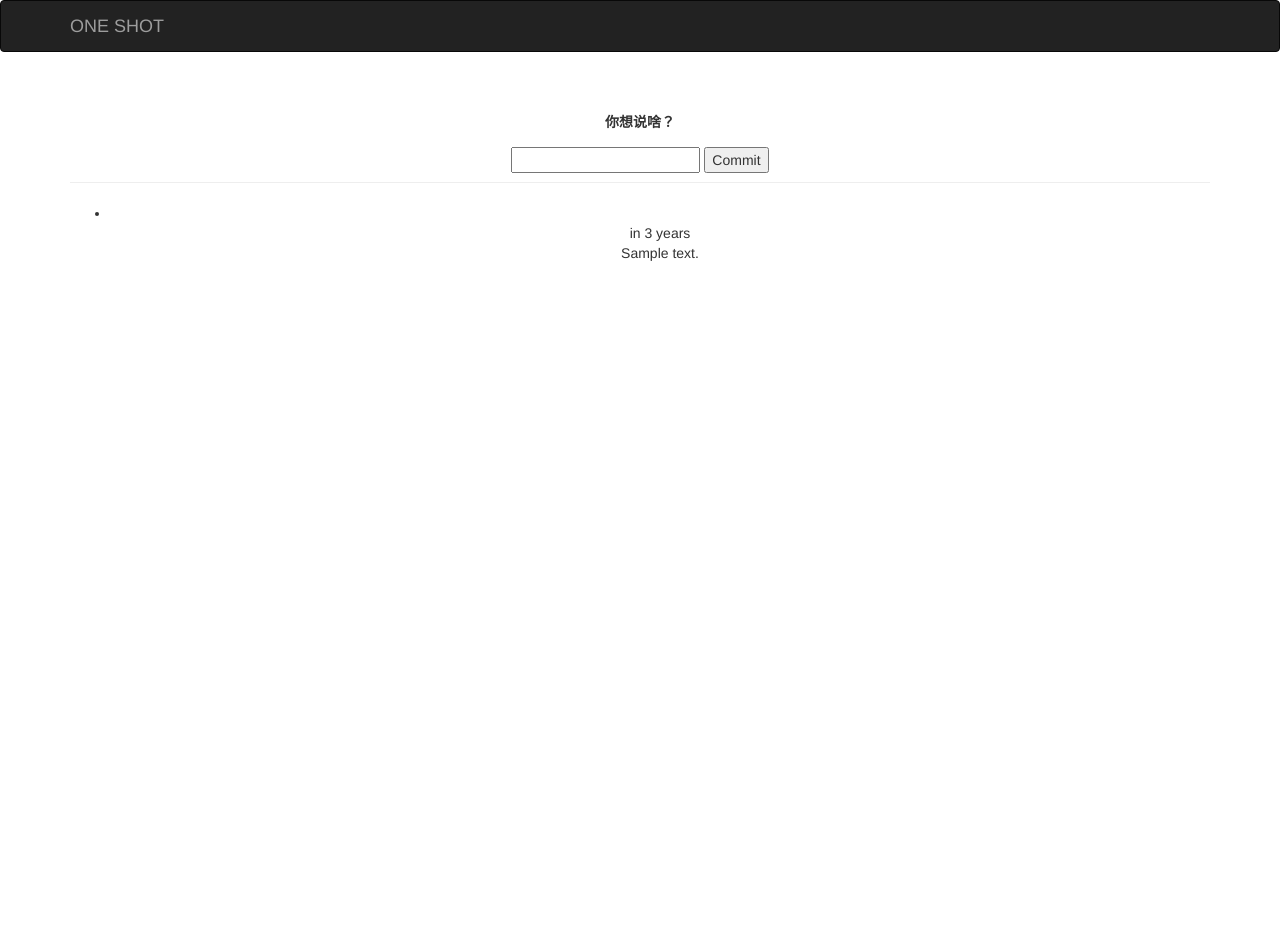
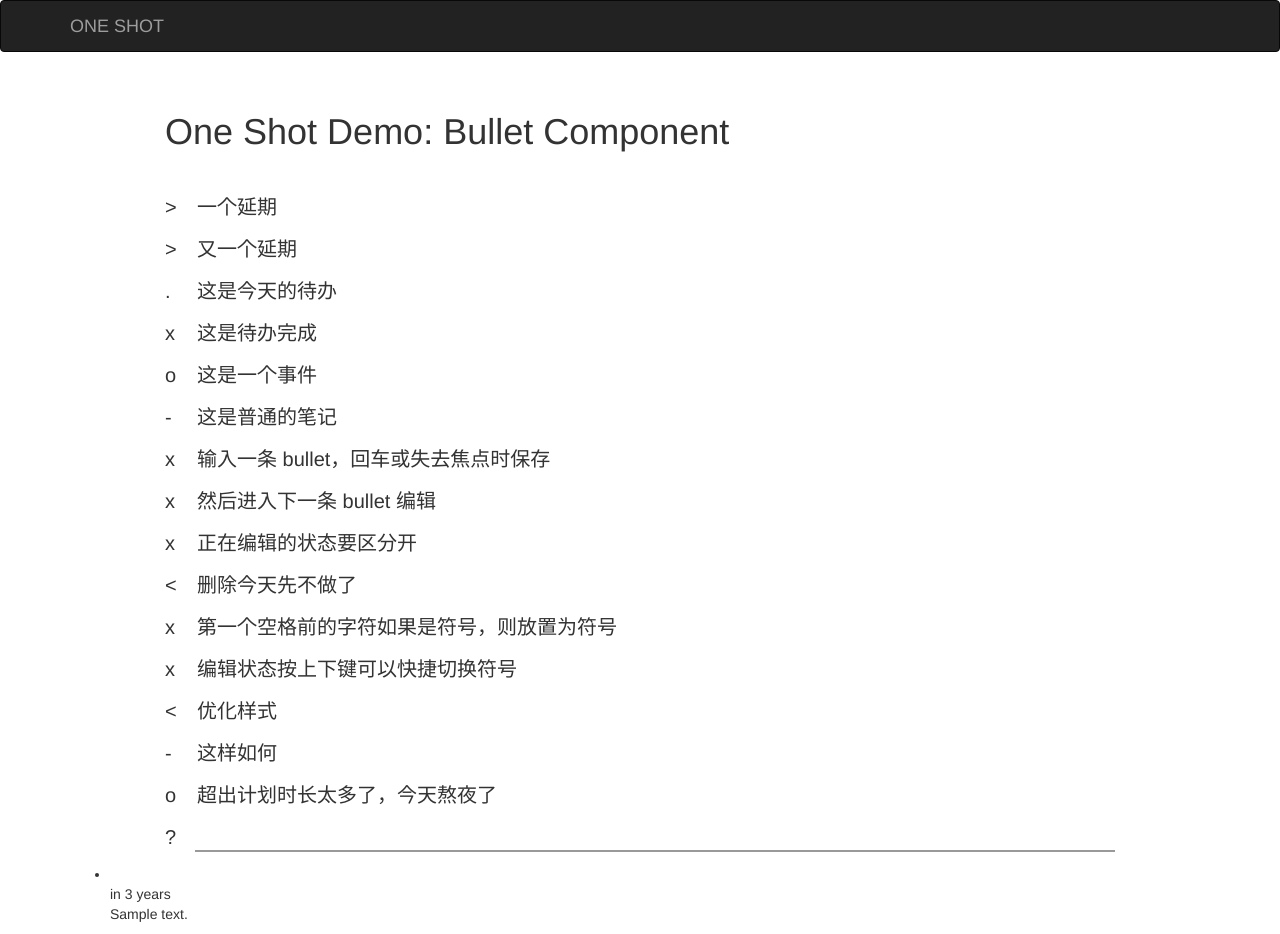
Before and after one commit to cat-stride/oneshot, a Python web app: template app/templates/index.html in a window 1280 px wide. Before the commit the page ends 261 px from the top, so only its background shows below. Run offline with Jinja, Linux system fonts and the light colour scheme; the template is opened without the code that fills it: most values are stand-ins (such as "Sample title", 1, 10 or a date in 2020); some libraries are stand-ins or nearby versions.

Commit message:
merge js

```diff
--- /dev/null
+++ b/app/static/js/app.js
@@ -0,0 +1,37 @@
+{
+  /* global buildRecords */
+  const records = buildRecords()
+  const initRecord = () => ({ sym: '?', content: '' })
+  const Main = {
+    data() {
+      return {
+        bullets: records.getLocalBullets(),
+        editingBullet: initRecord()
+      }
+    },
+    mounted() {
+    },
+    methods: {
+      addBullet(record) {
+        const updated = records.addBullet(record)
+        this.bullets = updated
+        this.editingBullet = initRecord()
+      },
+      setBullet(record) {
+        const updated = records.setBullet(record)
+        this.bullelts = updated
+      },
+    },
+    template: `
+      <section>
+        <h1>One Shot Demo: Bullet Component</h1>
+        <bullet-input v-for="bullet of bullets" :key="bullets.id" :bullet="bullet" @submit="setBullet"></bullet-input>
+        <bullet-input :bullet="editingBullet" @submit="addBullet"></bullet-input>
+      </section>
+    `,
+  }
+
+
+  const Ctor = Vue.extend(Main)
+  new Ctor().$mount('#app')
+}
--- /dev/null
+++ b/app/static/js/bullet-input.js
@@ -0,0 +1,72 @@
+{
+  const syms = [
+    '.',
+    '<',
+    '>',
+    'x',
+    '-',
+    'o',
+  ]
+
+  Vue.component('bullet-input', {
+    name: 'bullet-input',
+    data() {
+      return {
+        syms,
+        editing: false,
+      }
+    },
+    props: {
+      bullet: Object,
+    },
+    methods: {
+      changeSym(arrow, event) {
+        event.preventDefault()
+        const count = this.syms.length
+        const index = (this.syms.indexOf(this.bullet.sym) + arrow + count) % count
+        this.bullet.sym = this.syms[index]
+      },
+      submit() {
+        if (!this.bullet.content) return
+        if (!this.bullet.sym || this.bullet.sym === '?') this.bullet.sym = '-'
+        this.$emit('submit', this.bullet)
+      },
+      handleFocus(bool) {
+        if (!bool) this.submit()
+        if (!bool && !this.bullet.content && this.bullet.sym === '?') return
+        this.editing = bool
+      },
+      handleChange() {
+        this.$nextTick(() => {
+          const [matched, sym] = this.bullet.content.match(/^(\S+)\s/) || []
+          if (!sym || this.syms.indexOf(sym) < 0) return
+          this.bullet.sym = sym
+          this.bullet.content = this.bullet.content.slice(matched.length)
+        })
+      },
+      handleDelete() {
+        if (this.bullet.content) return
+        this.bullet.sym = ''
+      }
+    },
+    mounted() {
+      if (!this.bullet.content) {
+        this.editing = true
+      }
+    },
+    template: `
+      <div class="bullet">
+        <span class="bullet-sym" @keydown>{{ bullet.sym }}</span>
+        <input class="bullet-input" type="text" v-model="bullet.content"
+          :class="{ editing: editing }"
+          @focus="handleFocus(true)"
+          @blur="handleFocus(false)"
+          @keyup="handleChange"
+          @keydown.delete="handleDelete"
+          @keydown.up="changeSym(-1, $event)"
+          @keydown.down="changeSym(1, $event)"
+          @keydown.enter="submit">
+      </div>
+    `
+  })
+}
--- /dev/null
+++ b/app/static/js/bullet.js
@@ -0,0 +1,75 @@
+function buildRecords() {
+  const BULLET_RECORDS = 'BULLET_RECORDS'
+  const BULLET_INDEX = 'BULLET_INDEX'
+
+  function parseJSON(raw) {
+    try {
+      return JSON.parse(raw)
+    } catch (e) {
+      return null
+    }
+  }
+
+  function getLocalCount() {
+    return +localStorage.getItem(BULLET_INDEX)
+  }
+
+  function incLocalCount() {
+    const count = getLocalCount() + 1
+    localStorage.setItem(BULLET_INDEX, count)
+    return count
+  }
+
+  function getLocalBullets() {
+    const raw = localStorage.getItem(BULLET_RECORDS)
+    return parseJSON(raw) || []
+  }
+
+  function saveLocalBullets(bullets) {
+    localStorage.setItem(BULLET_RECORDS, JSON.stringify(bullets))
+    return bullets
+  }
+
+  function getBullet(id, bullets) {
+    return (bullets || getLocalBullets()).find(bullet => bullet.id === id)
+  }
+
+  function addBullet({ sym, content }) {
+    const bullets = getLocalBullets()
+    const id = incLocalCount()
+    bullets.push({ sym, content, id })
+    saveLocalBullets(bullets)
+    return bullets
+  }
+
+  function setBullet({ id, sym, content }) {
+    const bullets = getLocalBullets()
+    const bullet = getBullet(id, bullets)
+    Object.assign(bullet, { sym, content })
+    saveLocalBullets(bullets)
+    return bullets
+  }
+
+  function removeBullet({ id }) {
+    const bullets = getLocalBullets()
+    const index = bullets.indexOf(getBullet(id, bullets))
+    bullets.splice(index, 1)
+    saveLocalBullets(bullets)
+    return bullets
+  }
+
+  return {
+    getLocalBullets,
+    getBullet,
+    addBullet,
+    setBullet,
+    removeBullet,
+  }
+}
+
+// TESTING
+if (!localStorage.getItem('BULLET_RECORDS')) {
+  const raw = '[{"sym":">","content":"一个延期","id":2},{"sym":">","content":"又一个延期","id":3},{"sym":".","content":"这是今天的待办","id":4},{"sym":"x","content":"这是待办完成","id":5},{"sym":"o","content":"这是一个事件","id":6},{"sym":"-","content":"这是普通的笔记","id":7},{"sym":"x","content":"输入一条 bullet，回车或失去焦点时保存","id":8},{"sym":"x","content":"然后进入下一条 bullet 编辑","id":9},{"sym":"x","content":"正在编辑的状态要区分开","id":10},{"sym":"<","content":"删除今天先不做了","id":11},{"sym":"x","content":"第一个空格前的字符如果是符号，则放置为符号","id":12},{"sym":"x","content":"编辑状态按上下键可以快捷切换符号","id":13},{"sym":"<","content":"优化样式","id":14},{"sym":"-","content":"这样如何","id":15},{"sym":"o","content":"超出计划时长太多了，今天熬夜了","id":16}]'
+  localStorage.setItem('BULLET_RECORDS', raw)
+  localStorage.setItem('BULLET_INDEX', 16)
+}
--- a/app/templates/base.html
+++ b/app/templates/base.html
@@ -18,6 +18,8 @@
 			<div class="navbar-collapase collapse">
 				<ul class="nav navbar-nav">
 					<li><a href="/">HOME</a></li>
+	<!-- 				<li><a href="/siginin">Sign In</a></li>
+					<li><a href="/siginup">Sign Up</a></li> -->
 				</ul>
 			</div>
 		</div>
--- a/app/templates/index.html
+++ b/app/templates/index.html
@@ -4,23 +4,55 @@
 
 {% block head %}
 	{{ super() }}
-	<style type="text/css">
-		body{text-align: center;}
-	</style>
+  <style>
+    * {
+      box-sizing: border-box;
+    }
+    h1 {
+      width: 950px;
+      margin: 40px auto;
+    }
+    .bullet {
+      display: flex;
+      width: 950px;
+      margin: 0 auto;
+      font-size: 20px;
+      line-height: 30px;
+      height: 30px;
+      margin-bottom: 12px;
+    }
+    .bullet-sym {
+      width: 30px;
+    }
+    .bullet-input {
+      flex: 1;
+      height: 30px;
+      font-size: 20px;
+      outline: 0;
+      border: 0;
+    }
+    .bullet-input.editing {
+      border-bottom: 2px solid #999;
+    }
+  </style>
+
+
+  <script src="https://unpkg.com/vue@2.2.1/dist/vue.js"></script>
 	{{ moment.include_jquery() }}
 	{{ moment.include_moment() }}
 {% endblock %}
 
 {% block page_content %}
-	<div class="page-header">
-		<!-- <h1>ONE SHOT</h1> -->
-		<form action="/index" method="POST" >
-			<label>你想说啥？</label>
-			<p></p>
-			<input type="text" name="anything">
-			<input type="submit" name="Commit" value="Commit">
-		</form>
+
+	<div id="app" class="page-header">
+		{% block scripts %}
+			<script src="{{url_for('static', filename='js/bullet.js')}}"></script>
+			<script src="{{url_for('static', filename='js/bullet-input.js')}}"></script>
+			<script src="{{url_for('static', filename='js/app.js')}}"></script>
+			{{super()}}
+		{% endblock %}
 	</div>
+
 
 	<ul class="posts">
 		{% for post in posts %}
```
Also changed, not shown: app/main/views.py (+28 -0 lines).
